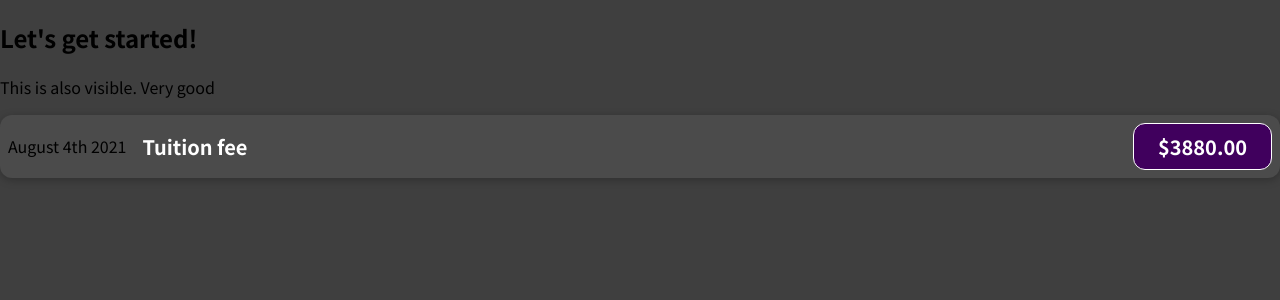
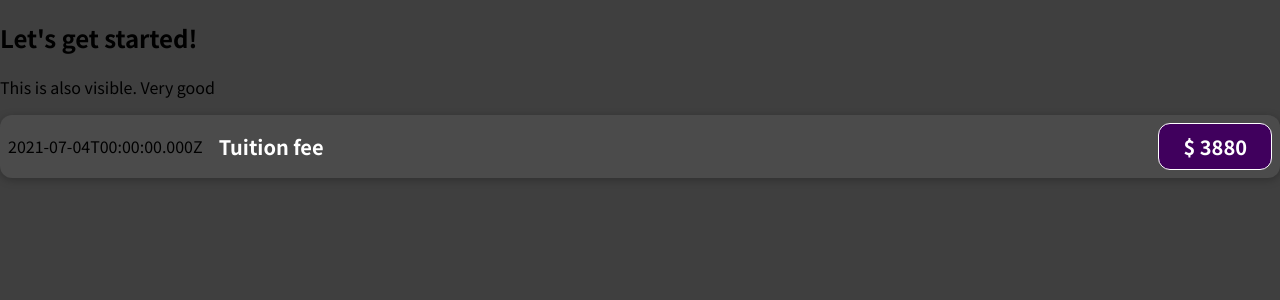
Before and after one commit to Suxrob9966/React-Complete-Guide, a JavaScript app: page / in a window 1280 px wide. Shown: the top 300 px of the page. Built offline with nearby package versions, Linux system fonts and the light colour scheme.

Commit message:
more complex component

```diff
--- a/src/components/ExpenseItem.js
+++ b/src/components/ExpenseItem.js
@@ -1,12 +1,16 @@
 import "./ExpenseItem.css";
 
 const ExpenseItem = function () {
+  const expenseDate = new Date(2021, 6, 4);
+  const expenseTitle = "Tuition fee";
+  const expenseAmount = 3880.0;
+
   return (
     <div className="expense-item">
-      <div>August 4th 2021</div>
+      <div>{expenseDate.toISOString()}</div>
       <div className="expense-item__description">
-        <h2>Tuition fee</h2>
-        <div className="expense-item__price">$3880.00</div>
+        <h2>{expenseTitle}</h2>
+        <div className="expense-item__price">$ {expenseAmount}</div>
       </div>
     </div>
   );
```
Also changed, not shown: 1 other file (tests, documents, lock files or other folders).
